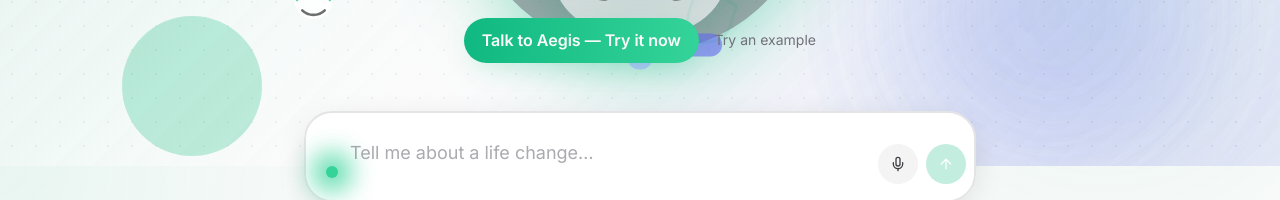
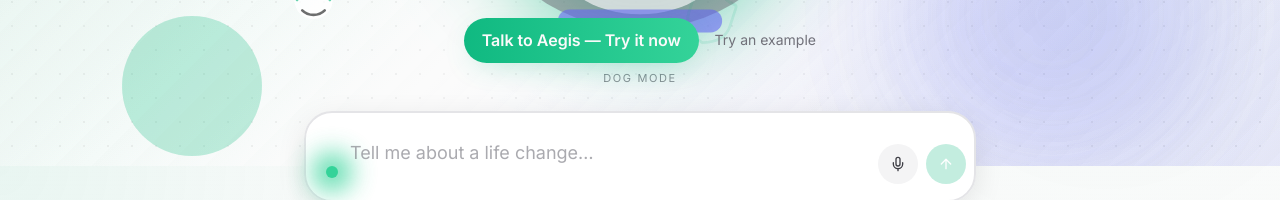
Before and after one commit to elatedvortex/insure-tech, a Next.js app in the folder aegis-ai/: page / in a window 1280 px wide. Shown: the part 634-834 px from the top of the page. Built offline with nearby package versions, Linux system fonts and the light colour scheme; no server answers.

Commit message:
ui changes

```diff
--- a/aegis-ai/src/components/DogBackground.tsx
+++ b/aegis-ai/src/components/DogBackground.tsx
@@ -32,6 +32,8 @@ export function DogBackground() {
   const smX = useSpring(mouseX, springCfg);
   const smY = useSpring(mouseY, springCfg);
 
+  const glowColor = isCat ? "rgba(249,115,22,0.28)" : "rgba(16,185,129,0.28)";
+
   // Use a fixed generous range — no window reads during render
   const pupilDx = useTransform(smX, [0, 2000], [-7, 7]);
   const pupilDy = useTransform(smY, [0, 1200], [-5, 5]);
@@ -41,8 +43,11 @@ export function DogBackground() {
       aria-hidden
       className="pointer-events-none fixed inset-0 -z-10"
     >
-      {/* Soft radial glow behind dog */}
-      <div className="absolute bottom-0 right-0 w-[700px] h-[700px] rounded-full opacity-[0.08] bg-[radial-gradient(circle,var(--pine)_0%,transparent_70%)] translate-x-1/4 translate-y-1/4 pointer-events-none" />
+      {/* Soft radial glow behind pet */}
+      <div
+        className="absolute bottom-0 right-0 w-[700px] h-[700px] rounded-full opacity-[0.12] translate-x-1/4 translate-y-1/4 pointer-events-none"
+        style={{ background: `radial-gradient(circle, ${glowColor} 0%, transparent 68%)` }}
+      />
 
       {/* Pet — starts peeking from below, rises as you scroll */}
       <motion.div
@@ -50,6 +55,9 @@ export function DogBackground() {
         style={{ bottom: "-200px", y: scrollY }}
       >
         {isCat ? <CatSVG pupilDx={pupilDx} pupilDy={pupilDy} /> : <DogSVG pupilDx={pupilDx} pupilDy={pupilDy} />}
+        <div className="mt-2 text-center text-[11px] uppercase tracking-[0.15em] text-sage/80">
+          {isCat ? "Cat mode" : "Dog mode"}
+        </div>
       </motion.div>
     </div>
   );
```
